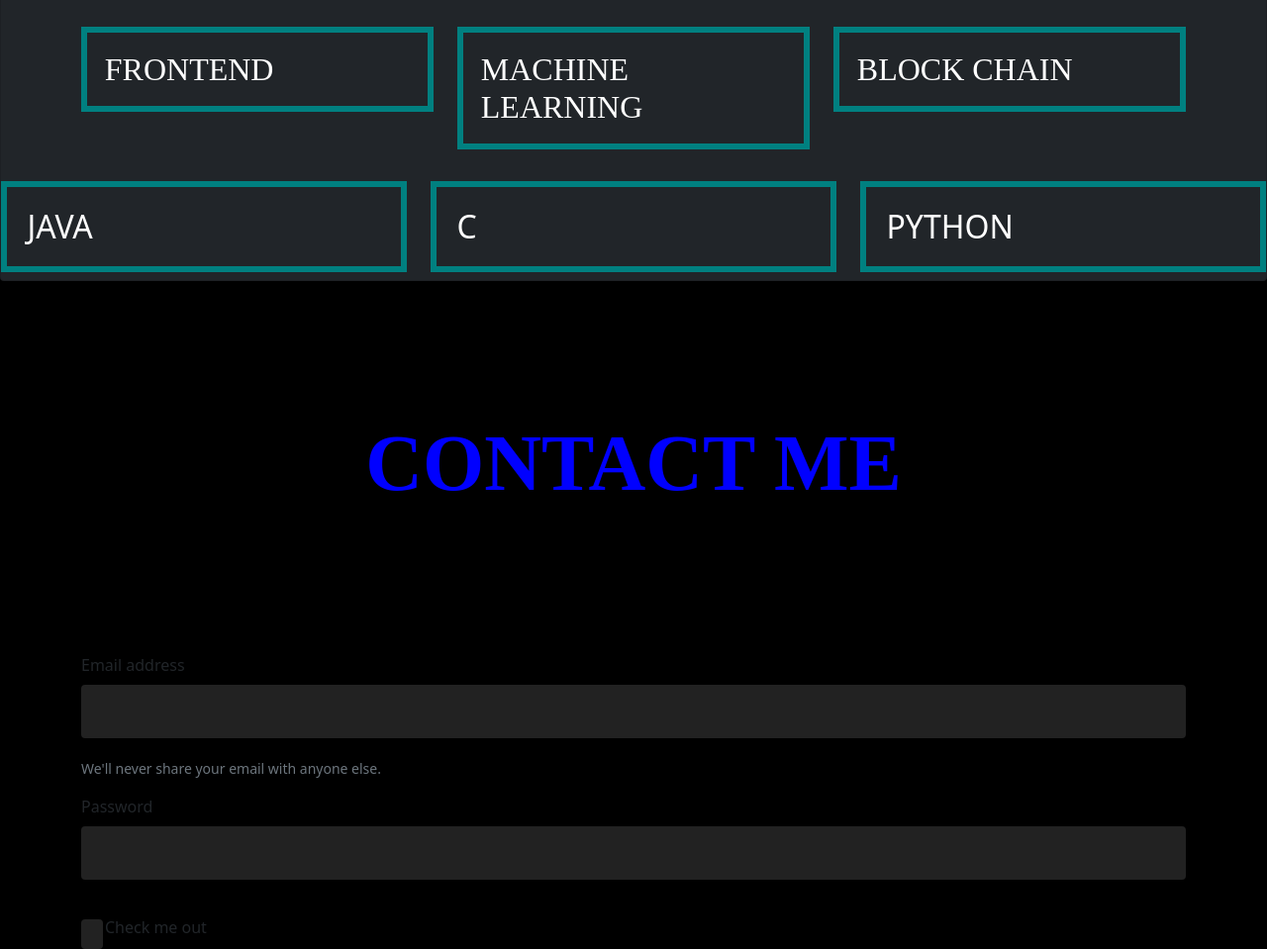
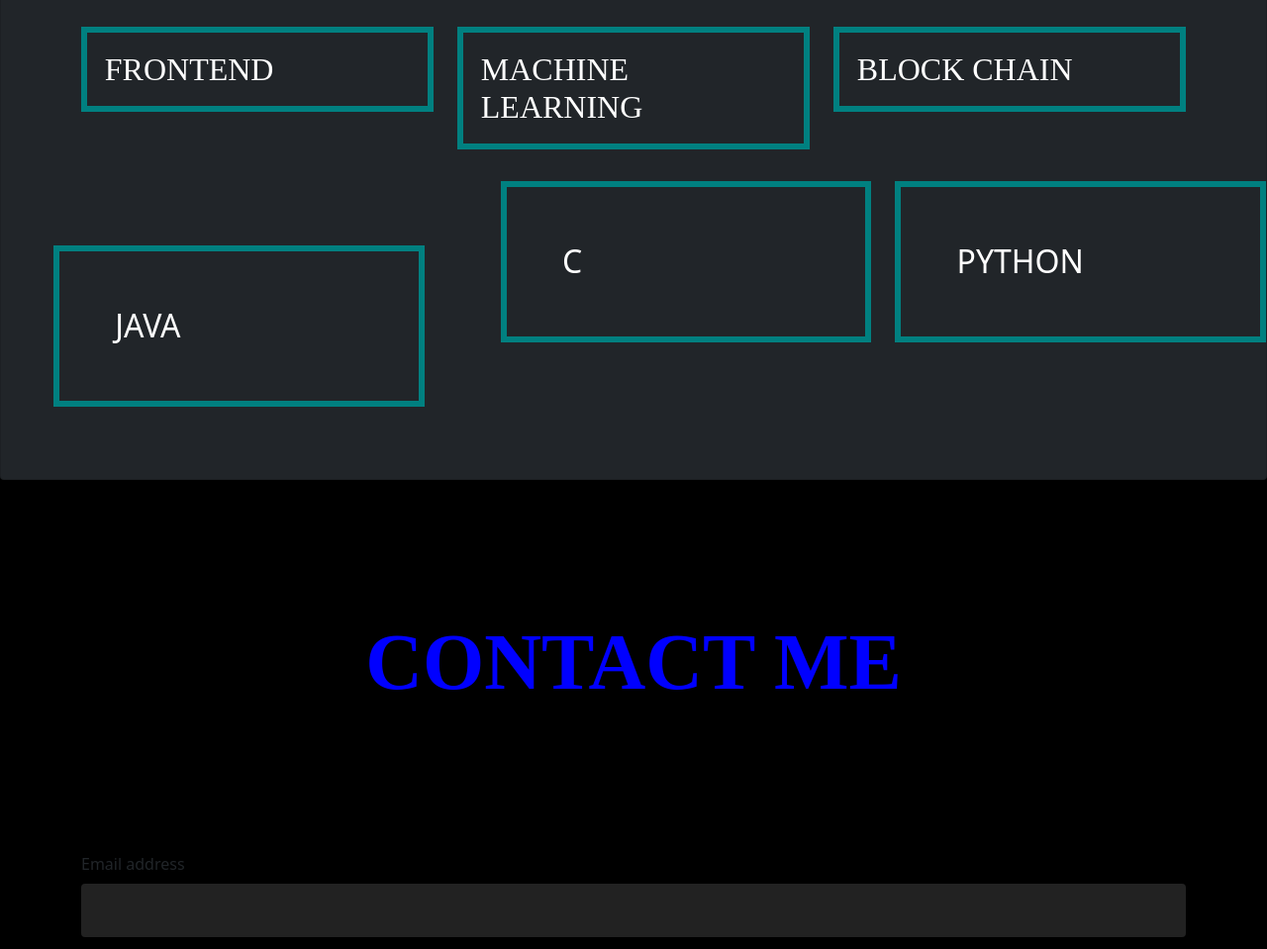
Before and after one commit to tishachawla-jg/tishachawla-jg.port, a plain HTML site: page index.html in a window 1280 px wide. Shown: the part 1722-2681 px from the top of the page at 99% size. Drawn offline with nearby package versions, Linux system fonts and the light colour scheme.

Commit message:
Update index.html

```diff
--- a/index.html
+++ b/index.html
@@ -103,21 +103,21 @@
   </div>
     <div class="row">
 
-      <div class="col-sm" >
+      <div class="col-sm" style="justify-content:center;padding:5%">
 
 
         <br>
-        <h2 style="color:white;border:solid .4rem teal;padding:5%" >JAVA</h2>
+        <h2 style="color:white;border:solid .4rem teal;padding:15%" >JAVA</h2>
       </div>
       <div class="col-sm">
 
         <br>
-        <h2 style="color:white;border:solid .4rem teal;padding:5%" >C</h2>
+        <h2 style="color:white;border:solid .4rem teal;padding:15%" >C</h2>
       </div>
       <div class="col-sm">
 
         <br>
-        <h2 style="color:white;border:solid .4rem teal;padding:5%">PYTHON</h2>
+        <h2 style="color:white;border:solid .4rem teal;padding:15%">PYTHON</h2>
       </div>
     </div>
   </div>
```
